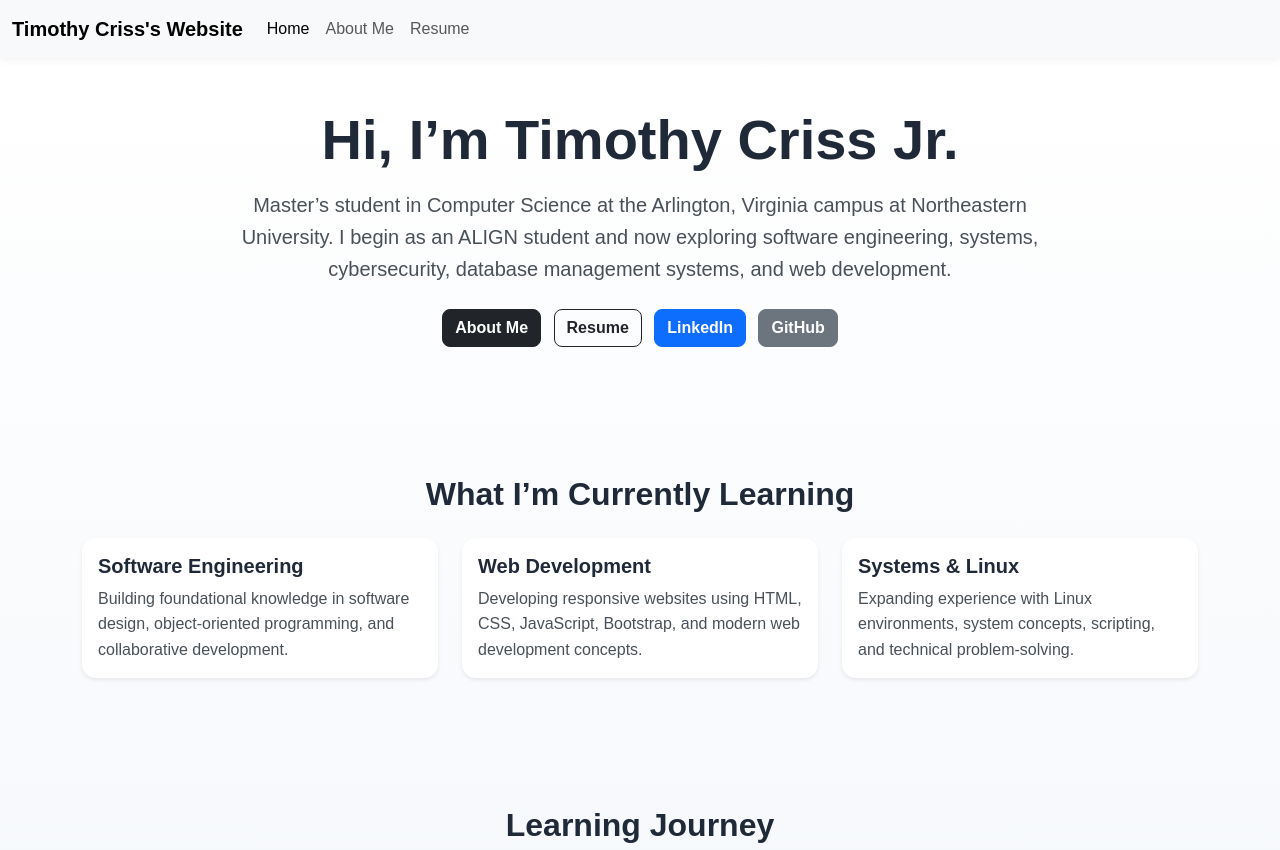
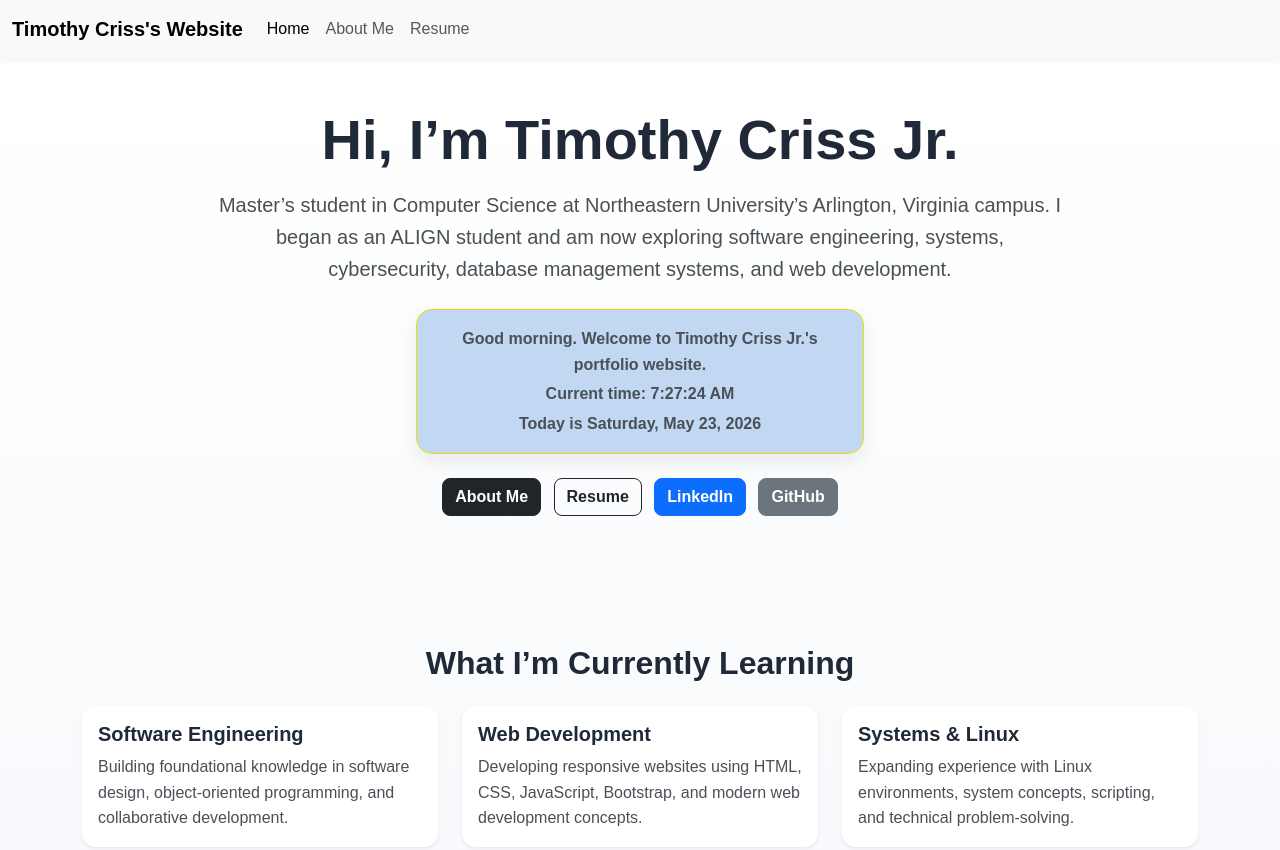
Before and after one commit to crisst330/Timothy-Criss-Personal-Homepage, a website: page index.html in a window 1280 px wide. Shown: the top 850 px of the page. Drawn offline with nearby package versions, Linux system fonts and the light colour scheme.

Commit message:
Updated: images/project-thumbnail.png, index.html, main.js, and styles.css
In this commit, I have updated a variety of important files for the project 1 requirements.

```diff
--- a/index.html
+++ b/index.html
@@ -61,9 +61,17 @@
         <h1 class="display-4">Hi, I’m Timothy Criss Jr.</h1>
 
         <p class="lead mt-3">
-          Master’s student in Computer Science at the Arlington, Virginia campus at Northeastern University. I begin as an ALIGN student and now exploring software engineering,
-          systems, cybersecurity, database management systems, and web development.
+          Master’s student in Computer Science at Northeastern University’s
+          Arlington, Virginia campus. I began as an ALIGN student and am now
+          exploring software engineering, systems, cybersecurity, database
+          management systems, and web development.
         </p>
+
+        <div class="clock-card my-4">
+          <p id="greetingText" class="mb-1"></p>
+          <p id="timeText" class="mb-1"></p>
+          <p id="dateText" class="mb-0"></p>
+        </div>
 
         <div class="mt-4">
           <a href="./about-me.html" class="btn btn-dark me-2">About Me</a>
--- a/js/main.js
+++ b/js/main.js
@@ -0,0 +1,36 @@
+const greetingText = document.getElementById("greetingText");
+const timeText = document.getElementById("timeText");
+const dateText = document.getElementById("dateText");
+
+function updateClock() {
+  const now = new Date();
+  const hour = now.getHours();
+
+  let greeting = "Welcome";
+
+  if (hour < 12) {
+    greeting = "Good morning";
+  } else if (hour < 18) {
+    greeting = "Good afternoon";
+  } else {
+    greeting = "Good evening";
+  }
+
+  greetingText.textContent = `${greeting}. Welcome to Timothy Criss Jr.'s portfolio website.`;
+
+  timeText.textContent = `Current time: ${now.toLocaleTimeString([], {
+    hour: "numeric",
+    minute: "2-digit",
+    second: "2-digit",
+  })}`;
+
+  dateText.textContent = `Today is ${now.toLocaleDateString([], {
+    weekday: "long",
+    year: "numeric",
+    month: "long",
+    day: "numeric",
+  })}`;
+}
+
+updateClock();
+setInterval(updateClock, 1000);
--- a/styles/style.css
+++ b/styles/style.css
@@ -71,6 +71,22 @@ section {
   color: #495057;
 }
 
+.clock-card {
+  max-width: 28rem;
+  margin-left: auto;
+  margin-right: auto;
+  padding: 1rem;
+  background-color: #c1d7f2;
+  border: 0.0625rem solid #e9e105;
+  border-radius: 1rem;
+  box-shadow: 0 0.5rem 1.25rem rgba(0, 0, 0, 0.08);
+}
+
+.clock-card p {
+  color: #495057;
+  font-weight: 600;
+}
+
 .btn {
   border-radius: 0.5rem;
   font-weight: 600;
```
Also changed, not shown: images/project-thumbnail.png (added).
